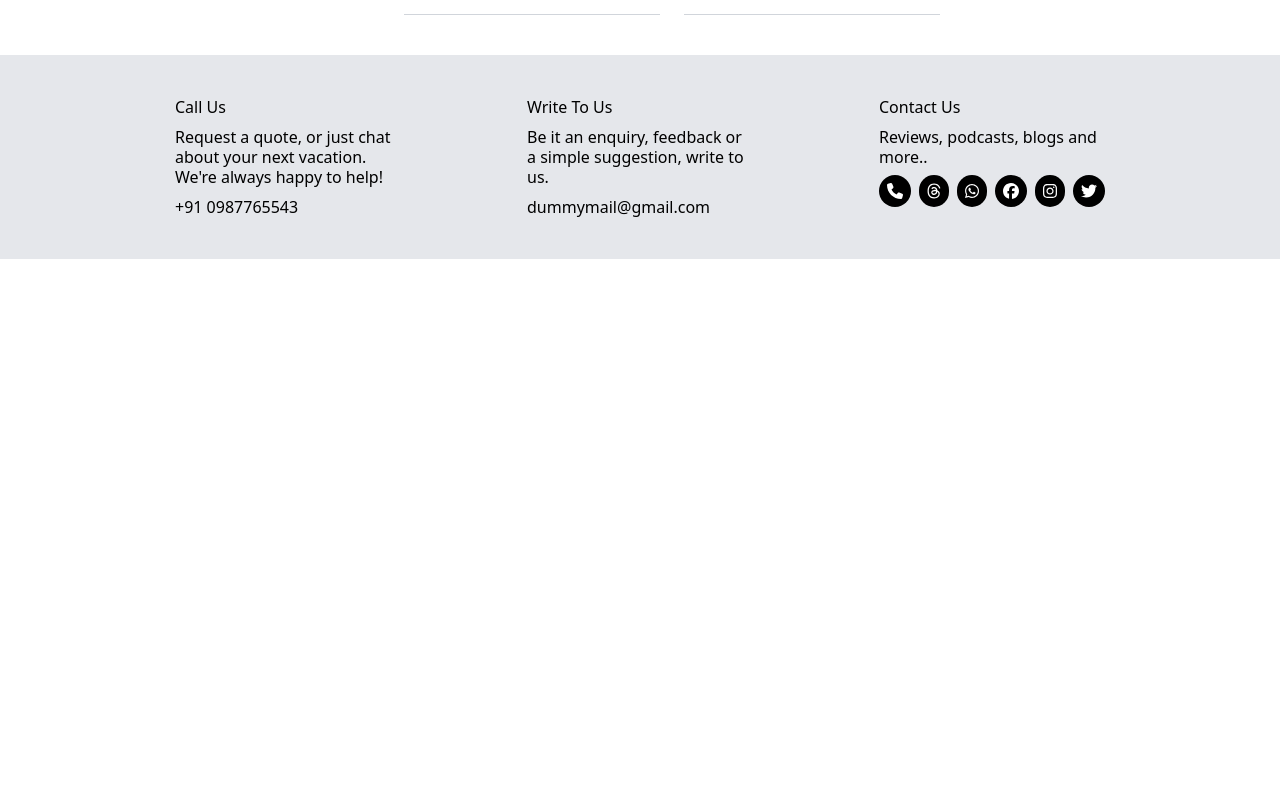
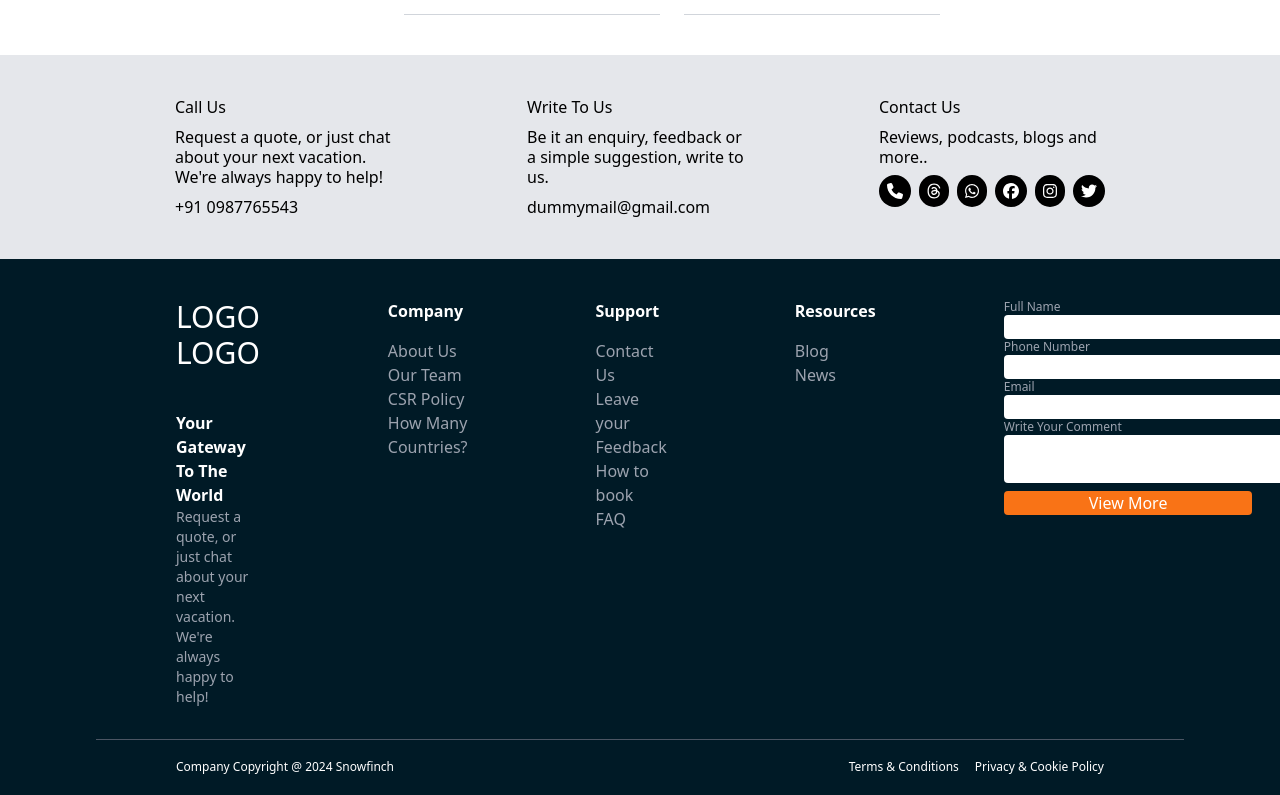
Before and after one commit to shxblx/snowFinch_task, a React (Vite) app: page / in a window 1280 px wide. Shown: the part 3229-4024 px from the top of the page. Before the commit the page ends 3488 px from the top, so only its background shows below. Built offline with nearby package versions, Linux system fonts and the light colour scheme.

Commit message:
finished

```diff
--- a/src/App.jsx
+++ b/src/App.jsx
@@ -4,6 +4,7 @@ import FourthSection from "./Components/FourthSection";
 import Navbar from "./Components/Navbar";
 import SecondNavbar from "./Components/SecondNavbar";
 import SecondSection from "./Components/SecondSection";
+import SeventhSection from "./Components/SeventhSection";
 import SixthSection from "./Components/SixthSection";
 import ThirdSection from "./Components/ThirdSection";
 
@@ -18,6 +19,7 @@ function App() {
       <FourthSection />
       <FifthSection />
       <SixthSection />
+      <SeventhSection />
     </>
   );
 }
--- /dev/null
+++ b/src/Components/SeventhSection.jsx
@@ -0,0 +1,74 @@
+import React from "react";
+
+const SeventhSection = () => {
+  return (
+    <>
+      <div className="bg-[#001A26]">
+        <div className="flex pt-10 space-x-32 px-44">
+          <div className="">
+            <p className="text-white text-3xl">LOGO LOGO</p>
+            <p className="text-white font-semibold text-md mt-10">
+              Your Gateway To The World
+            </p>
+            <p className="text-gray-400 max-w-72 font-thin text-sm">
+              Request a quote, or just chat about your next vacation. We're
+              always happy to help!
+            </p>
+          </div>
+          <div>
+            <p className="text-white font-bold">Company</p>
+            <p className="text-gray-400 font-thin pt-4">About Us</p>
+            <p className="text-gray-400 font-thin">Our Team</p>
+            <p className="text-gray-400 font-thin">CSR Policy</p>
+            <p className="text-gray-400 font-thin">How Many Countries?</p>
+          </div>
+          <div>
+            <p className="text-white font-bold">Support</p>
+            <p className="text-gray-400 font-thin pt-4">Contact Us</p>
+            <p className="text-gray-400 font-thin">Leave your Feedback</p>
+            <p className="text-gray-400 font-thin">How to book</p>
+            <p className="text-gray-400 font-thin">FAQ</p>
+          </div>
+          <div>
+            <p className="text-white font-bold">Resources</p>
+            <p className="text-gray-400 font-thin pt-4">Blog</p>
+            <p className="text-gray-400 font-thin">News</p>
+          </div>
+          <div>
+            <p className="text-gray-400 text-xs font-thin">Full Name</p>
+            <input className="rounded px-8" type="text" name="" id="" />
+            <p className="text-gray-400 text-xs font-thin">Phone Number</p>
+            <input className="rounded px-8" type="text" name="" id="" />
+            <p className="text-gray-400 text-xs font-thin">Email</p>
+            <input className="rounded px-8" type="text" name="" id="" />
+            <p className="text-gray-400 text-xs font-thin">
+              Write Your Comment
+            </p>
+            <input className="rounded px-8 py-3" type="text" name="" id="" />
+            <button className="bg-orange-500 px-[85px] rounded mt-2 text-white">
+              View More
+            </button>
+          </div>
+        </div>
+        <div className="mt-8 relative">
+          <div className="absolute left-1/2 transform -translate-x-1/2 w-[85%] border-t border-gray-600"></div>
+          <div className="flex justify-between px-44 py-5">
+            <div>
+              <p className="text-white font-thin text-xs">
+                Company Copyright @ 2024 Snowfinch
+              </p>
+            </div>
+            <div className="flex space-x-4">
+              <p className="text-white font-thin text-xs">Terms & Conditions</p>
+              <p className="text-white font-thin text-xs">
+                Privacy & Cookie Policy
+              </p>
+            </div>
+          </div>
+        </div>
+      </div>
+    </>
+  );
+};
+
+export default SeventhSection;
```
